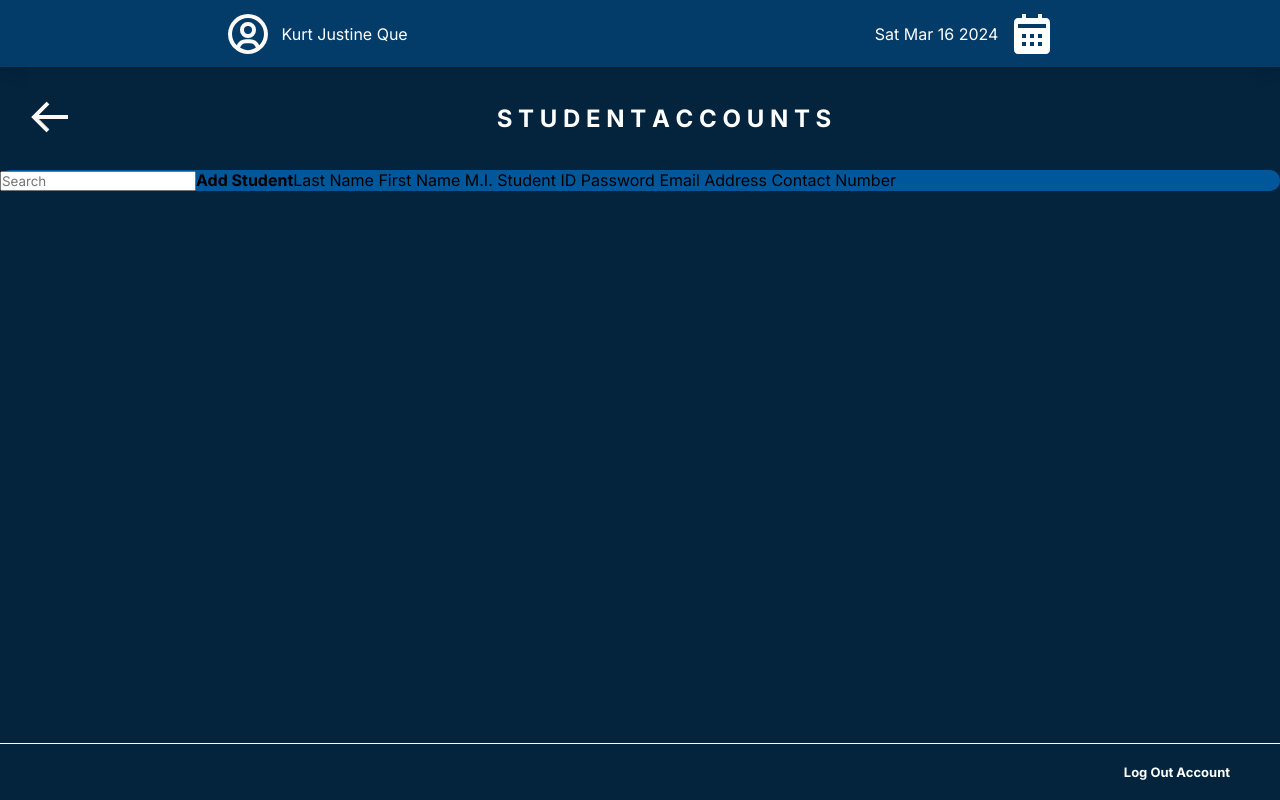
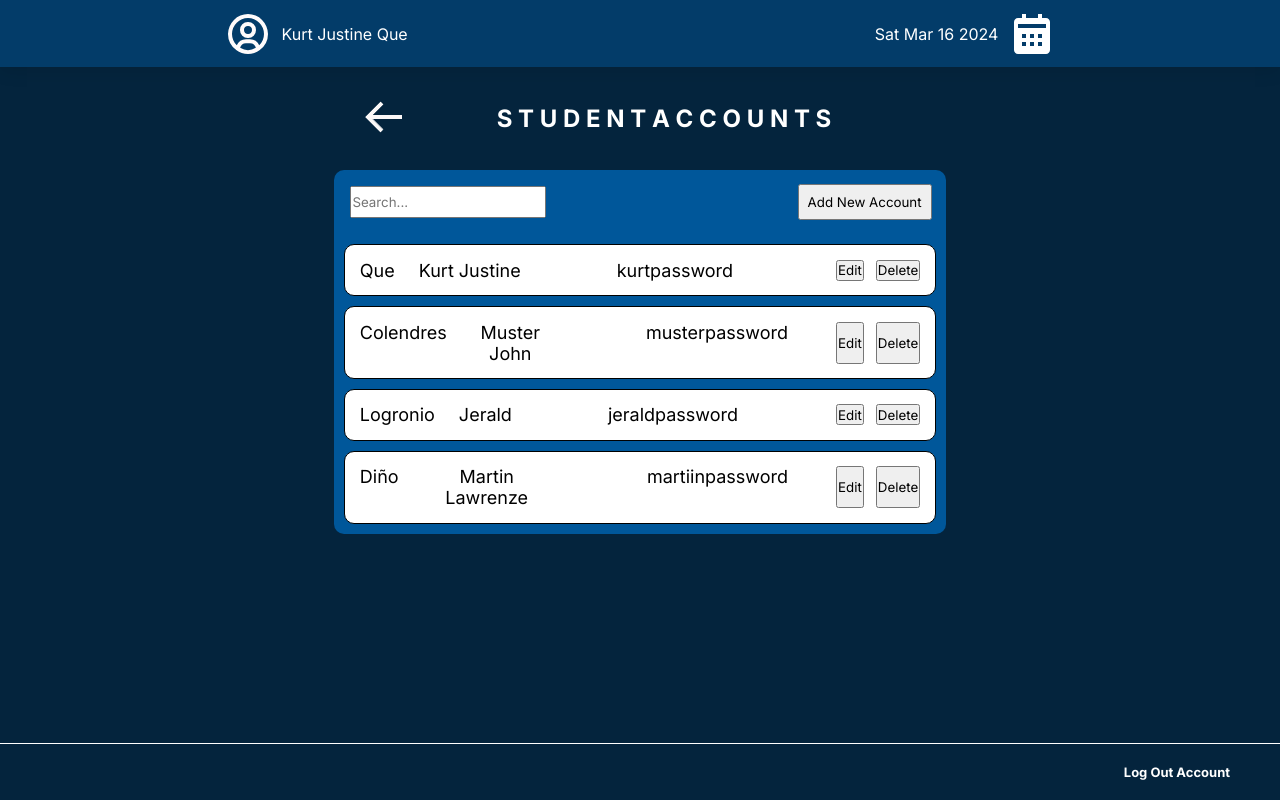
Before and after one commit to KurtJQ/ACM-CBS, a React (Vite) app: page /studentaccounts in a window 1280 px wide. Built offline with nearby package versions, Linux system fonts and the light colour scheme.

Commit message:
student accounts

```diff
--- a/src/components/pages/StudentAccounts.css
+++ b/src/components/pages/StudentAccounts.css
@@ -1,53 +1,39 @@
-/* html,
-body {
-  height: 100%;
-} */
-/* body {
-  margin: 0;
-  background: white;
-  background: white;
-  font-family: sans-serif;
-  font-weight: 100;
-} */
-.container {
-  position: absolute;
-  top: 50%;
-  left: 50%;
-  max-height: 600px;
+.studentaccounts-container{
+  margin: 0 20.9rem;
+  min-width: 10.2rem;
+}
 
-  -webkit-transform: translate(-50%, -50%);
-  transform: translate(-50%, -50%);
+.header{
+  display: flex;
+  flex-direction: row;
+  align-items: center;
+  text-align: center;
+  padding: 1.6rem;
 }
-table {
-  width: 1800px;
-  height: 500px;
-  border-color:black
 
+.header h2{
+  margin: auto;
+}
 
-}
-th,
-td {
-  padding: 15px;
-  background-color: rgba(49, 24, 24, 0.2);
-  color: black;
-}
-th {
+.studentaccounts-main-content{
+  display: flex;
+  flex-direction: column;
+  background-color: #00579a;
+  border-radius: 10px;
   text-align: center;
 }
 
-tbody tr:hover {
-  background-color: rgba(255, 255, 255, 0.3);
+.studentaccounts-header{
+  display: flex;
+  flex-direction: row;
+  justify-content: space-between;
 }
-tbody td {
-  position: relative;
+
+.studentaccounts-header button{
+  margin: 14px;
+  padding: 8px;
 }
-tbody td:hover:before {
-  content: "";
-  position: absolute;
-  left: 0;
-  right: 0;
-  top: -9999px;
-  bottom: -9999px;
-  background-color: rgba(255, 255, 255, 0.2);
-  z-index: -1;
+
+.studentaccounts-header input{
+  margin: 16px;
 }
--- a/src/components/pages/StudentAccounts.jsx
+++ b/src/components/pages/StudentAccounts.jsx
@@ -1,24 +1,9 @@
 import "./StudentAccounts.css";
+import StudentAccountsList from "./StudentAccountsList";
 import list from "../SAMPLE_DATA.json";
-import { useState } from "react";
 import { Link } from "react-router-dom";
 
-function SearchBar() {
-  const [query, setQuery] = useState();
-  return (
-    <div className="searchbar">
-      <label htmlFor="query" hidden>
-        Search
-      </label>
-      <input
-        type="text"
-        name="query"
-        placeholder="Search"
-        onChange={(e) => setQuery(e.target.value)}
-      />
-    </div>
-  );
-}
+
 function StudentAccountsHeader() {
   return (
     <>
@@ -36,15 +21,29 @@ function StudentAccounts() {
   return (
     <div className="studentaccounts-container">
       <StudentAccountsHeader />
-      <div className="main-content">
-        <div className="search-bar">
-          <SearchBar />
+      <div className="studentaccounts-main-content">
+      <div className="studentaccounts-header">
+          <label htmlFor="query" hidden>
+            Search
+          </label>
+          <input type="text" name="query" placeholder="Search..." />
+          <button>Add New Account</button>
         </div>
-        <div className="add-button">
-          <h4>Add Student</h4>
-        </div>
-        <div className="head-column">
-          Last Name  First Name  M.I.  Student ID  Password  Email Address Contact Number
+        <div className="studentaccountslist">
+          {list.map((student) => {
+            console.log(student);
+            return (
+              <StudentAccountsList
+                firstname={student.first_name}
+                lastname={student.last_name}
+                middleinitial={student.middle_name}
+                studentid={student.studentID}
+                email={student.email}
+                password={student.password}
+                contactnum={student.contactnum}
+              />
+            );
+          })}
         </div>
       </div>
     </div>
--- /dev/null
+++ b/src/components/pages/StudentAccountsList.css
@@ -0,0 +1,18 @@
+.studentaccount-items{
+    display: flex;
+    flex-direction: row;
+    background: white;
+    border: 1px solid black;
+    border-radius: 10px;
+    margin: 10px;
+    padding: 0.9rem;
+    gap: 24px;
+    font-size: 18px;
+}
+
+.studentaccount-items .buttons{
+    display: flex;
+    flex-direction: row;
+    gap: 12px;
+    margin-left: auto;
+}
--- /dev/null
+++ b/src/components/pages/StudentAccountsList.jsx
@@ -0,0 +1,21 @@
+import "./StudentAccountsList.css";
+
+function StudentAccountsList(props) {
+  return (
+    <div className="studentaccount-items" id={props.studentid}>
+      <div className="last-name">{props.lastname}</div>
+      <div className="first-name">{props.firstname}</div>
+      <div className="middle-name">{props.middlename}</div>
+      <div className="cashier-id">{props.studentid}</div>
+      <div className="email">{props.email}</div>
+      <div className="password">{props.password}</div>
+      <div className="contact#">{props.contactnum}</div>
+      <div className="buttons">
+        <button>Edit</button>
+        <button>Delete</button>
+      </div>
+    </div>
+  );
+}
+
+export default StudentAccountsList;
```
